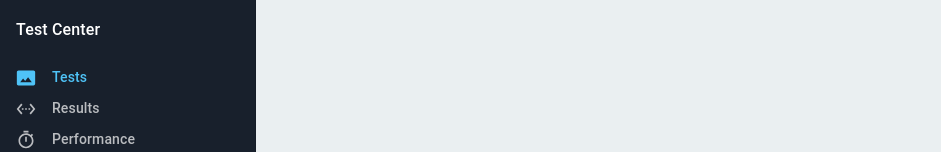
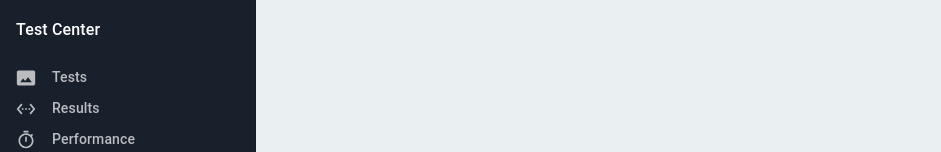
Before and after one commit to fsuhrau/automationhub, a React (Create React App) app in the folder frontend/: page / in a window 1280 px wide. Shown: the part 129-281 px from the top of the page, without its empty margins (0-941 px from the left). Built offline with nearby package versions, Linux system fonts and the light colour scheme.

Commit message:
frontend: highlight active menu item

```diff
--- a/frontend/src/components/navigator.tsx
+++ b/frontend/src/components/navigator.tsx
@@ -16,13 +16,14 @@ import TimerIcon from '@material-ui/icons/Timer';
 import SettingsIcon from '@material-ui/icons/Settings';
 import PhonelinkSetupIcon from '@material-ui/icons/PhonelinkSetup';
 import { Omit } from '@material-ui/types';
+import { NavLink } from 'react-router-dom';
 import { Link } from '@material-ui/core';
 
 const categories = [
     {
         id: 'Test Center',
         children: [
-            { id: 'Tests', ref: '/tests', icon: <PermMediaOutlinedIcon/>, active: true },
+            { id: 'Tests', ref: '/tests', icon: <PermMediaOutlinedIcon/> },
             { id: 'Results', ref: '/results', icon: <SettingsEthernetIcon/> },
             { id: 'Performance', ref: '/performance', icon: <TimerIcon/> },
         ],
@@ -51,6 +52,7 @@ const styles = (theme: Theme): ReturnType<typeof createStyles> =>
             paddingTop: 1,
             paddingBottom: 1,
             color: 'rgba(255, 255, 255, 0.7)',
+            textDecoration: 'none',
             '&:hover,&:focus': {
                 backgroundColor: 'rgba(255, 255, 255, 0.08)',
             },
@@ -65,8 +67,10 @@ const styles = (theme: Theme): ReturnType<typeof createStyles> =>
             fontSize: 24,
             color: theme.palette.common.white,
         },
-        itemActiveItem: {
-            color: '#4fc3f7',
+        activeLink: {
+            '& $item': {
+                color: '#4fc3f7',
+            },
         },
         itemPrimary: {
             fontSize: 'inherit',
@@ -115,12 +119,18 @@ const Navigator: FC<NavigatorProps> = (props) => {
                                 {id}
                             </ListItemText>
                         </ListItem>
-                        {children.map(({ id: childId, ref, icon, active }) => (
-                            <Link underline="none" href={ref}>
+                        {children.map(({ id: childId, ref, icon }) => (
+                            <Link
+                                key={childId}
+                                component={NavLink}
+                                to={ref}
+                                activeClassName={classes.activeLink}
+                                underline="none"
+                            >
                                 <ListItem
                                     key={childId}
                                     button={true}
-                                    className={clsx(classes.item, active && classes.itemActiveItem)}
+                                    className={classes.item}
                                 >
                                     <ListItemIcon className={classes.itemIcon}>{icon}</ListItemIcon>
                                     <ListItemText
```
